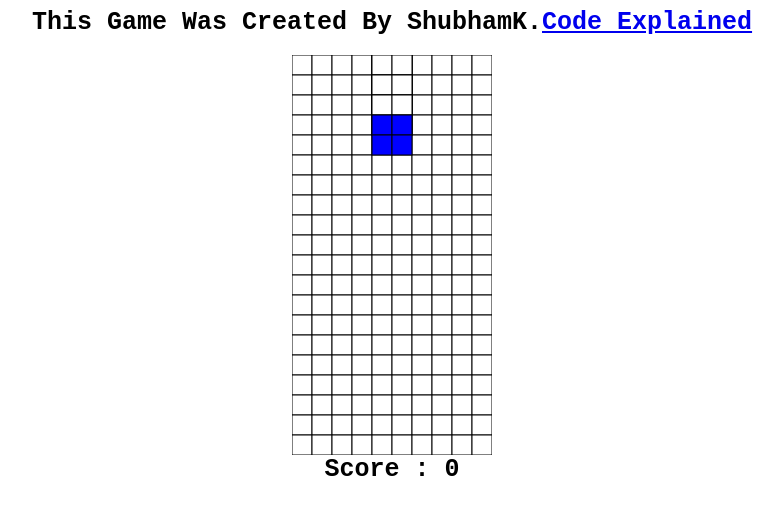
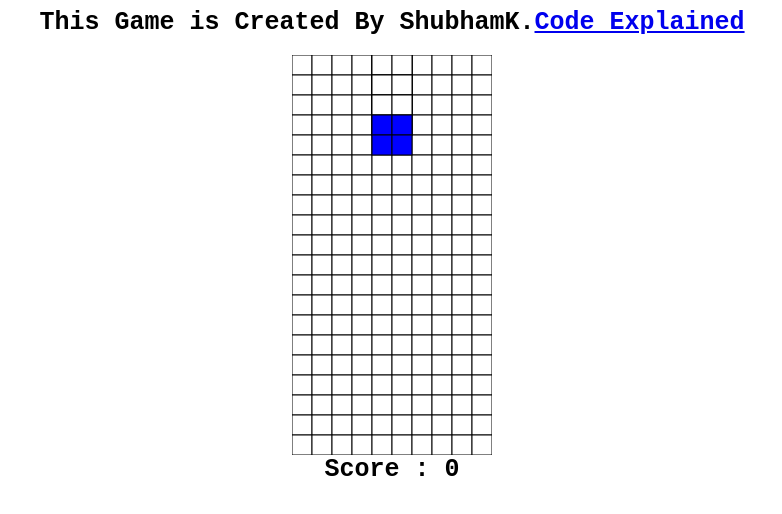
Before and after one commit to TheShubham-K/Tetris-Game, a plain HTML site: page index.html in a window 1280 px wide. Shown: the whole page, without its empty margins (248-1030 px from the left). Drawn offline with Linux system fonts and the light colour scheme.

Commit message:
Update index.html

```diff
--- a/index.html
+++ b/index.html
@@ -22,7 +22,7 @@
 </head>
 
 <body>
-    <div>This Game Was Created By ShubhamK.<a target="_blank" href="https://www.youtube.com/c/codeexplained">Code
+    <div>This Game is Created By ShubhamK.<a target="_blank" href="https://www.youtube.com/c/codeexplained">Code
             Explained</a></div><br>
     <canvas id="tetris" width="200" height="400"></canvas>
     <div>
```
